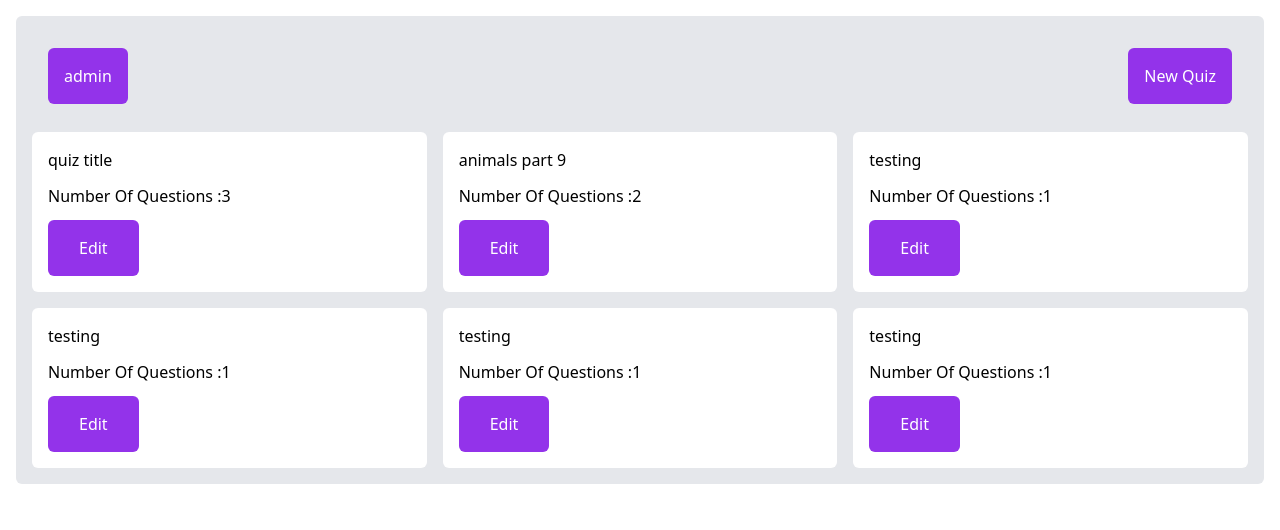
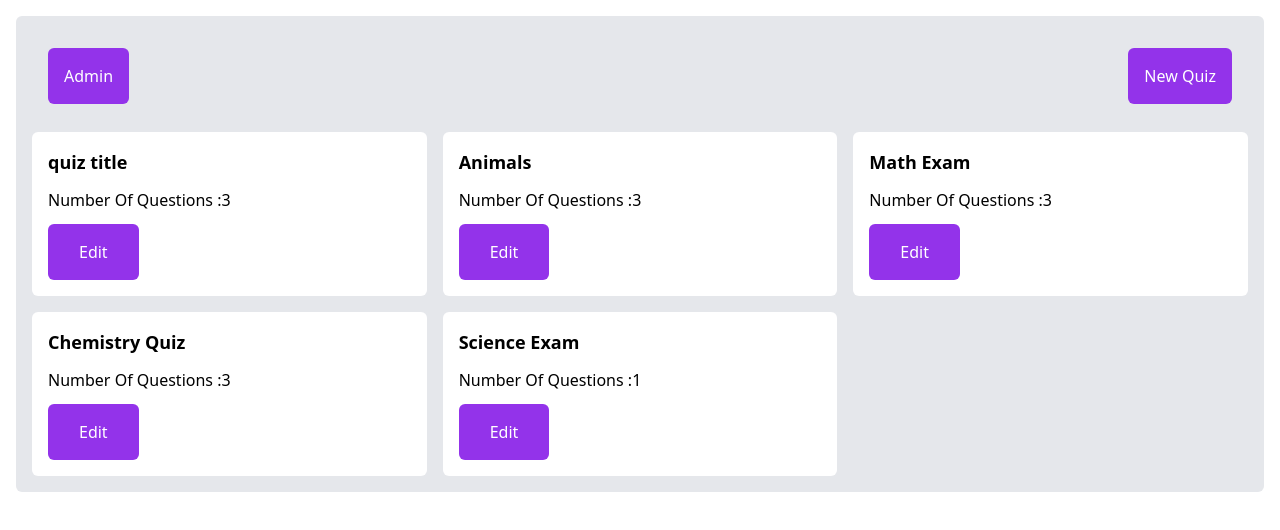
Before and after one commit to AliHisham/QuizTask_fe, a React (Create React App) app: page / in a window 1280 px wide. Shown: the top 530 px of the page. Built offline with nearby package versions, Linux system fonts and the light colour scheme; data requests are answered from the project's data file.

Commit message:
added the taking exam part and the video part and handeled the correct and incorrect answers

```diff
--- a/db.json
+++ b/db.json
@@ -72,39 +72,241 @@
       "url": "https://www.youtube.com/watch?v=e6EGQFJLl04"
     },
     {
-      "description": "animals part 9",
+      "created": "2020-09-09 09:26:39",
+      "description": "Animals",
+      "id": 2,
+      "modified": "2020-09-09 09:26:39",
+      "questions_answers": [
+        {
+          "answer_id": null,
+          "answers": [
+            {
+              "is_true": false,
+              "text": "question 1 answer 1 false"
+            },
+            {
+              "is_true": false,
+              "text": "question 1 answer 2 false"
+            },
+            {
+              "is_true": true,
+              "text": "question 1 answer 3 true"
+            },
+            {
+              "is_true": false,
+              "text": "question 1 answer 4 false"
+            }
+          ],
+          "feedback_false": "question 1 false feedback",
+          "feedback_true": "question 1 true feedback",
+          "text": "question 1 text"
+        },
+        {
+          "answer_id": null,
+          "answers": [
+            {
+              "is_true": true,
+              "text": "question 2 answer 1 true"
+            },
+            {
+              "is_true": false,
+              "text": "question 2 answer 2 false"
+            }
+          ],
+          "feedback_false": "question 2 false feedback",
+          "feedback_true": "question 2 true feedback",
+          "text": "question 2 text"
+        },
+        {
+          "answer_id": null,
+          "answers": [
+            {
+              "is_true": false,
+              "text": "question 3 answer 1 false"
+            },
+            {
+              "is_true": true,
+              "text": "question 3 answer 2 true"
+            },
+            {
+              "is_true": false,
+              "text": "question 3 answer 3 false"
+            }
+          ],
+          "feedback_false": "question 3 false feedback",
+          "feedback_true": "question 3 true feedback",
+          "text": "question 3 text"
+        }
+      ],
+      "score": null,
+      "title": "Animals",
+      "url": "https://www.youtube.com/watch?v=e6EGQFJLl04"
+    },
+    {
+      "created": "2020-09-09 09:26:39",
+      "description": "Math Exam",
+      "id": 3,
+      "modified": "2020-09-09 09:26:39",
+      "questions_answers": [
+        {
+          "answer_id": null,
+          "answers": [
+            {
+              "is_true": false,
+              "text": "question 1 answer 1 false"
+            },
+            {
+              "is_true": false,
+              "text": "question 1 answer 2 false"
+            },
+            {
+              "is_true": true,
+              "text": "question 1 answer 3 true"
+            },
+            {
+              "is_true": false,
+              "text": "question 1 answer 4 false"
+            }
+          ],
+          "feedback_false": "question 1 false feedback",
+          "feedback_true": "question 1 true feedback",
+          "text": "question 1 text"
+        },
+        {
+          "answer_id": null,
+          "answers": [
+            {
+              "is_true": true,
+              "text": "question 2 answer 1 true"
+            },
+            {
+              "is_true": false,
+              "text": "question 2 answer 2 false"
+            }
+          ],
+          "feedback_false": "question 2 false feedback",
+          "feedback_true": "question 2 true feedback",
+          "text": "question 2 text"
+        },
+        {
+          "answer_id": null,
+          "answers": [
+            {
+              "is_true": false,
+              "text": "question 3 answer 1 false"
+            },
+            {
+              "is_true": true,
+              "text": "question 3 answer 2 true"
+            },
+            {
+              "is_true": false,
+              "text": "question 3 answer 3 false"
+            }
+          ],
+          "feedback_false": "question 3 false feedback",
+          "feedback_true": "question 3 true feedback",
+          "text": "question 3 text"
+        }
+      ],
+      "score": null,
+      "title": "Math Exam",
+      "url": "https://www.youtube.com/watch?v=e6EGQFJLl04"
+    },
+    {
+      "created": "2020-09-09 09:26:39",
+      "description": "Chemistry Quiz",
+      "id": 4,
+      "modified": "2020-09-09 09:26:39",
+      "questions_answers": [
+        {
+          "answer_id": null,
+          "answers": [
+            {
+              "is_true": false,
+              "text": "question 1 answer 1 false"
+            },
+            {
+              "is_true": false,
+              "text": "question 1 answer 2 false"
+            },
+            {
+              "is_true": true,
+              "text": "question 1 answer 3 true"
+            },
+            {
+              "is_true": false,
+              "text": "question 1 answer 4 false"
+            }
+          ],
+          "feedback_false": "question 1 false feedback",
+          "feedback_true": "question 1 true feedback",
+          "text": "question 1 text"
+        },
+        {
+          "answer_id": null,
+          "answers": [
+            {
+              "is_true": true,
+              "text": "question 2 answer 1 true"
+            },
+            {
+              "is_true": false,
+              "text": "question 2 answer 2 false"
+            }
+          ],
+          "feedback_false": "question 2 false feedback",
+          "feedback_true": "question 2 true feedback",
+          "text": "question 2 text"
+        },
+        {
+          "answer_id": null,
+          "answers": [
+            {
+              "is_true": false,
+              "text": "question 3 answer 1 false"
+            },
+            {
+              "is_true": true,
+              "text": "question 3 answer 2 true"
+            },
+            {
+              "is_true": false,
+              "text": "question 3 answer 3 false"
+            }
+          ],
+          "feedback_false": "question 3 false feedback",
+          "feedback_true": "question 3 true feedback",
+          "text": "question 3 text"
+        }
+      ],
+      "score": null,
+      "title": "Chemistry Quiz",
+      "url": "https://www.youtube.com/watch?v=e6EGQFJLl04"
+    },
+    {
+      "created": "26 9 2023",
+      "description": "Science Exam",
       "modified": "26 9 2023",
       "questions_answers": [
         {
           "answer_id": null,
-          "text": "who is the fastes animal",
+          "text": "science or math",
           "answers": [
             {
-              "text": "tiger",
+              "text": "math",
               "is_true": false
             },
             {
-              "text": "cheetah",
-              "is_true": "true"
-            }
-          ],
-          "feedback_false": "false feedback",
-          "feedback_true": "true feedback"
-        },
-        {
-          "answer_id": null,
-          "text": "who is the slowest animal",
-          "answers": [
-            {
-              "text": "ant",
+              "text": "science",
               "is_true": false
             },
             {
-              "text": "elephant",
-              "is_true": false
+              "text": "biology",
+              "is_true": "true"
             },
             {
-              "text": "ant2",
+              "text": "chemistry",
               "is_true": false
             }
           ],
@@ -113,109 +315,9 @@
         }
       ],
       "score": null,
-      "title": "animals part 9",
-      "url": "animallsss",
-      "id": 2
-    },
-    {
-      "created": "26 9 2023",
-      "description": "testing",
-      "modified": "26 9 2023",
-      "questions_answers": [
-        {
-          "answer_id": null,
-          "text": "check",
-          "answers": [
-            {
-              "text": "one",
-              "is_true": false
-            },
-            {
-              "text": "two",
-              "is_true": false
-            },
-            {
-              "text": "three",
-              "is_true": false
-            }
-          ],
-          "feedback_false": "false feedback",
-          "feedback_true": "true feedback"
-        }
-      ],
-      "score": null,
-      "title": "testing",
-      "url": "djhshdjf",
-      "id": 3
-    },
-    {
-      "created": "26 9 2023",
-      "description": "testing",
-      "modified": "26 9 2023",
-      "questions_answers": [
-        {
-          "answer_id": null,
-          "text": "sjksdjd",
-          "answers": [
-            {
-              "text": "sdkjjkds",
-              "is_true": false
-            }
-          ],
-          "feedback_false": "false feedback",
-          "feedback_true": "true feedback"
-        }
-      ],
-      "score": null,
-      "title": "testing",
-      "url": "new",
-      "id": 4
-    },
-    {
-      "created": "26 9 2023",
-      "description": "testing",
-      "modified": "26 9 2023",
-      "questions_answers": [
-        {
-          "answer_id": null,
-          "text": "sjksdjd",
-          "answers": [
-            {
-              "text": "sdkjjkds",
-              "is_true": false
-            }
-          ],
-          "feedback_false": "false feedback",
-          "feedback_true": "true feedback"
-        }
-      ],
-      "score": null,
-      "title": "testing",
-      "url": "new",
+      "title": "Science Exam",
+      "url": "https://www.youtube.com/watch?v=e6EGQFJLl04",
       "id": 5
-    },
-    {
-      "created": "26 9 2023",
-      "description": "testing",
-      "modified": "26 9 2023",
-      "questions_answers": [
-        {
-          "answer_id": null,
-          "text": "sjksdjd",
-          "answers": [
-            {
-              "text": "sdkjjkds",
-              "is_true": false
-            }
-          ],
-          "feedback_false": "false feedback",
-          "feedback_true": "true feedback"
-        }
-      ],
-      "score": null,
-      "title": "testing",
-      "url": "new",
-      "id": 6
     }
   ]
 }
--- a/package.json
+++ b/package.json
@@ -12,6 +12,8 @@
     "react-dom": "^18.2.0",
     "react-router-dom": "^6.16.0",
     "react-scripts": "5.0.1",
+    "react-youtube": "^10.1.0",
+    "url-parse": "^1.5.10",
     "web-vitals": "^2.1.4"
   },
   "scripts": {
--- /dev/null
+++ b/src/Components/statefull/AnswerSheet/index.jsx
@@ -0,0 +1,99 @@
+import React, { useState, useEffect, useContext } from "react";
+import YouTube from "react-youtube";
+import { useParams, Link } from "react-router-dom";
+import { QuizContext } from "../../../Context/QuizContext";
+import Button from "../../stateless/Button";
+const AnswerSheet = ({}) => {
+  const { allQuizzes } = useContext(QuizContext);
+  const [quiz, setQuiz] = useState({});
+  const [videoId, setVideoId] = useState("");
+  const { id } = useParams();
+  const [selectedAnswers, setSelectedAnswers] = useState([]);
+  const [feedback, setFeedback] = useState([]);
+  const [disabled, setDisabled] = useState(false);
+
+  useEffect(() => {
+    let quizObj = allQuizzes.find((aQ) => aQ.id == id);
+    setQuiz(quizObj);
+    setVideoId(getVideoId(quizObj.url));
+  }, [id]);
+
+  const submitQuiz = () => {
+    let arr = [];
+    for (let i = 0; i < selectedAnswers.length; i++) {
+      for (let j = 0; j < quiz.questions_answers[i].answers.length; j++) {
+        if (selectedAnswers[i] === quiz.questions_answers[i].answers[j].text) {
+          arr.push(quiz.questions_answers[i].answers[j].is_true);
+        }
+      }
+      setDisabled(true);
+    }
+
+    setFeedback(arr);
+  };
+  const handleRadioChange = (questionIndex, answerValue, question) => {
+    setSelectedAnswers((prevAnswers) => {
+      const updatedAnswers = [...prevAnswers];
+      updatedAnswers[questionIndex] = answerValue;
+
+      return updatedAnswers;
+    });
+  };
+  function getVideoId(url) {
+    const youtubeRegex =
+      /^(?:https?:\/\/)?(?:www\.)?youtube\.com\/watch\?.*v=([a-zA-Z0-9_-]{11})/;
+    const match = url.match(youtubeRegex);
+    return match ? match[1] : null;
+  }
+
+  return (
+    <div className="bg-gray-200 grid-cols-1 gap-8 p-5 grid">
+      <div>
+        <YouTube videoId={videoId} />
+      </div>
+      {quiz &&
+        quiz.questions_answers &&
+        quiz.questions_answers.map((q, i) => {
+          return (
+            <div key={i} className="font-bold m-2">
+              {q.text}
+              <p className={feedback[i] ? "text-green-400" : "text-red-400"}>
+                {feedback[i]
+                  ? "CORRECT"
+                  : feedback[i] == false
+                  ? "INCORRECT"
+                  : ""}
+              </p>
+              <div className="grid grid-cols-1">
+                {q.answers.map((x, j) => {
+                  return (
+                    <label key={j} htmlFor={x.text}>
+                      <input
+                        disabled={disabled}
+                        className="p-2 m-2"
+                        id={x.text}
+                        type="radio"
+                        name={`question_${i}`}
+                        value={x.text}
+                        onChange={() => handleRadioChange(i, x.text, q)}
+                      />
+                      {x.text}
+                    </label>
+                  );
+                })}
+              </div>
+            </div>
+          );
+        })}
+      <div className="flex justify-center">
+        <div className="w-1/4">
+          <Button disabled={disabled} onClick={submitQuiz}>
+            {"submit Quiz"}
+          </Button>
+        </div>
+      </div>
+    </div>
+  );
+};
+
+export default AnswerSheet;
--- a/src/Components/statefull/Listing/index.jsx
+++ b/src/Components/statefull/Listing/index.jsx
@@ -5,21 +5,21 @@ import { Link } from "react-router-dom";
 import QuizCard from "../../stateless/QuizCard";
 const Listing = () => {
   const { toggle, userType, allQuizzes } = useContext(QuizContext);
-  console.log(allQuizzes, "chekcinnggg");
-  const createNewQuiz = () => {
-    console.log("create new quiz");
-  };
   return (
     <div className=" flex flex-col gap-3">
       <div className="flex p-4 rounded-lg">
         <div className="justify-start">
-          <Button onClick={toggle}>{userType}</Button>
+          <Button onClick={toggle}>
+            {userType == "admin" ? "Admin" : "User"}
+          </Button>
         </div>
-        <div className="flex flex-grow justify-end items-end">
-          <Link to={"QuizForm"}>
-            <Button>{"New Quiz"}</Button>
-          </Link>
-        </div>
+        {userType === "admin" && (
+          <div className="flex flex-grow justify-end items-end">
+            <Link to={"QuizForm"}>
+              <Button>{"New Quiz"}</Button>
+            </Link>
+          </div>
+        )}
       </div>
 
       <div className=" grid grid-cols-3 gap-4">
@@ -28,11 +28,7 @@ const Listing = () => {
           allQuizzes.map((q, i) => {
             return (
               <div key={i}>
-                <QuizCard
-                  text={q.title}
-                  numberOfQuesions={q.questions_answers.length}
-                  id={q.id}
-                />
+                <QuizCard {...q} />
               </div>
             );
           })}
--- a/src/Components/statefull/QuizForm/index.jsx
+++ b/src/Components/statefull/QuizForm/index.jsx
@@ -53,8 +53,6 @@ const QuizForm = () => {
 
   const removeAnswer = (a) => {
     if (id) {
-      console.log(a, "inside");
-      console.log("cjec");
       const questionAnswers = savedQuestions.map((saved) => {
         const answerss = saved.answers.filter((ans) => ans.text !== a);
         return {
--- a/src/Components/stateless/QuizCard/index.jsx
+++ b/src/Components/stateless/QuizCard/index.jsx
@@ -3,21 +3,25 @@ import { QuizContext } from "../../../Context/QuizContext";
 import { Link } from "react-router-dom";
 import Button from "../Button";
 
-const QuizCard = ({ text, numberOfQuesions, id }) => {
+const QuizCard = (quiz) => {
   const { userType } = useContext(QuizContext);
   return (
     <div className="bg-white rounded-md flex flex-col gap-3 p-4 w-full">
-      <p>{text}</p>
-      <p>Number Of Questions :{numberOfQuesions}</p>
+      <p className="font-bold text-lg">{quiz.title}</p>
+      <p className="font-medium">
+        Number Of Questions :{quiz.questions_answers.length}
+      </p>
       {userType === "admin" ? (
-        <Link to={`QuizForm/${id}`}>
+        <Link to={`QuizForm/${quiz.id}`}>
           <Button styling={"bg-purple-600 p-4 rounded-md text-white w-3/12"}>
             {"Edit"}
           </Button>
         </Link>
       ) : (
-        <Link>
-          <Button>{"Solve"}</Button>
+        <Link to={`answer/${quiz.id}`}>
+          <Button styling={"bg-purple-600 p-4 rounded-md text-white w-3/12"}>
+            {"Solve"}
+          </Button>
         </Link>
       )}
     </div>
--- a/src/Context/QuizContext.js
+++ b/src/Context/QuizContext.js
@@ -50,7 +50,6 @@ export const QuizContextProvider = ({ children }) => {
     }
   };
   const editQuiz = (quiz) => {
-    console.log(quiz, "checking from context");
     if (quiz) {
       axios
         .put(`http://localhost:5000/quizzes/${quiz.id}`, {
--- a/src/index.js
+++ b/src/index.js
@@ -6,6 +6,7 @@ import reportWebVitals from "./reportWebVitals";
 import { createBrowserRouter, RouterProvider } from "react-router-dom";
 import { QuizContextProvider } from "./Context/QuizContext";
 import QuizForm from "./Components/statefull/QuizForm";
+import AnswerSheet from "./Components/statefull/AnswerSheet";
 
 const router = createBrowserRouter([
   {
@@ -19,6 +20,10 @@ const router = createBrowserRouter([
   {
     path: "/QuizForm/:id",
     element: <QuizForm />,
+  },
+  {
+    path: "/answer/:id",
+    element: <AnswerSheet />,
   },
 ]);
 const root = ReactDOM.createRoot(document.getElementById("root"));
```
Also changed, not shown: 1 other file (tests, documents, lock files or other folders).
